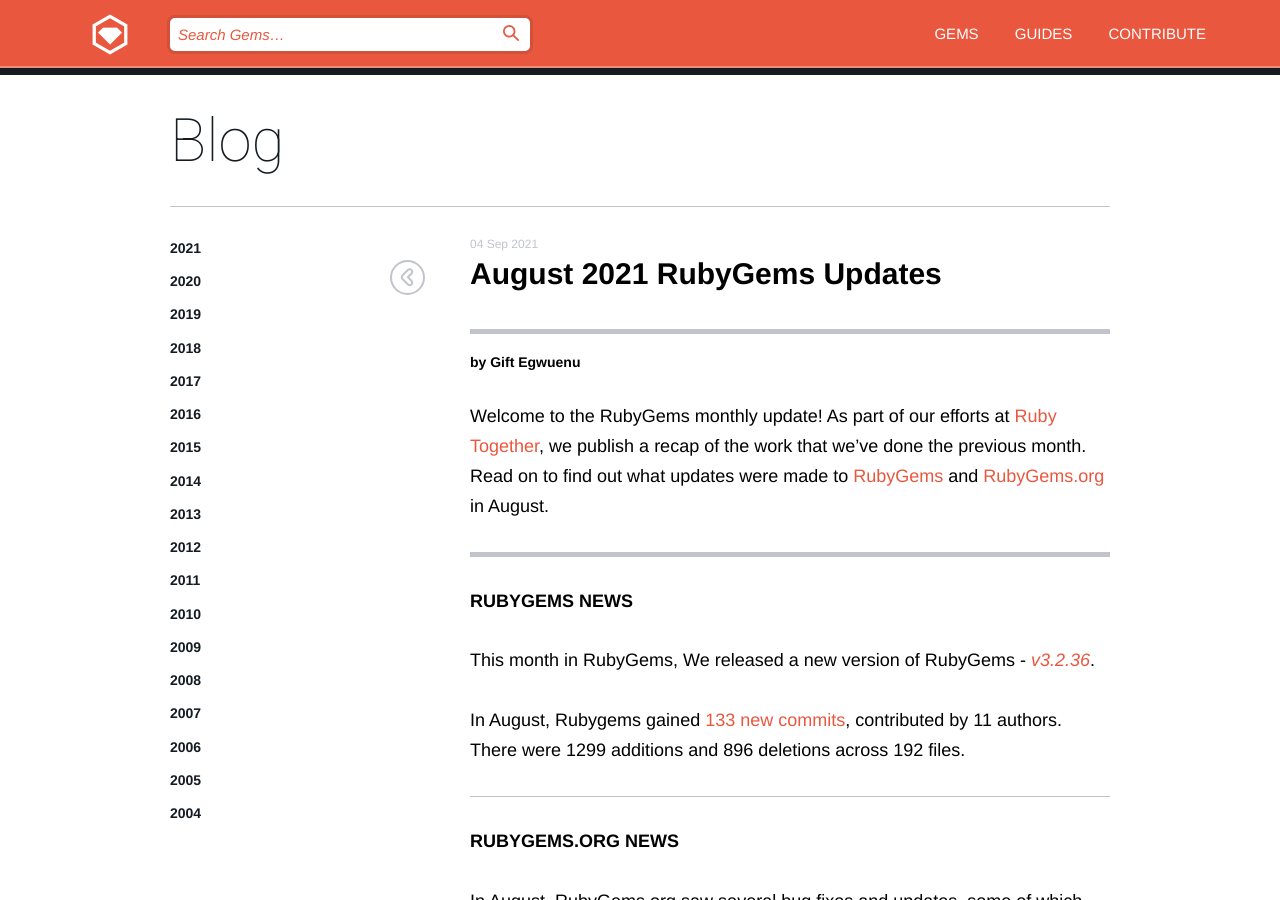
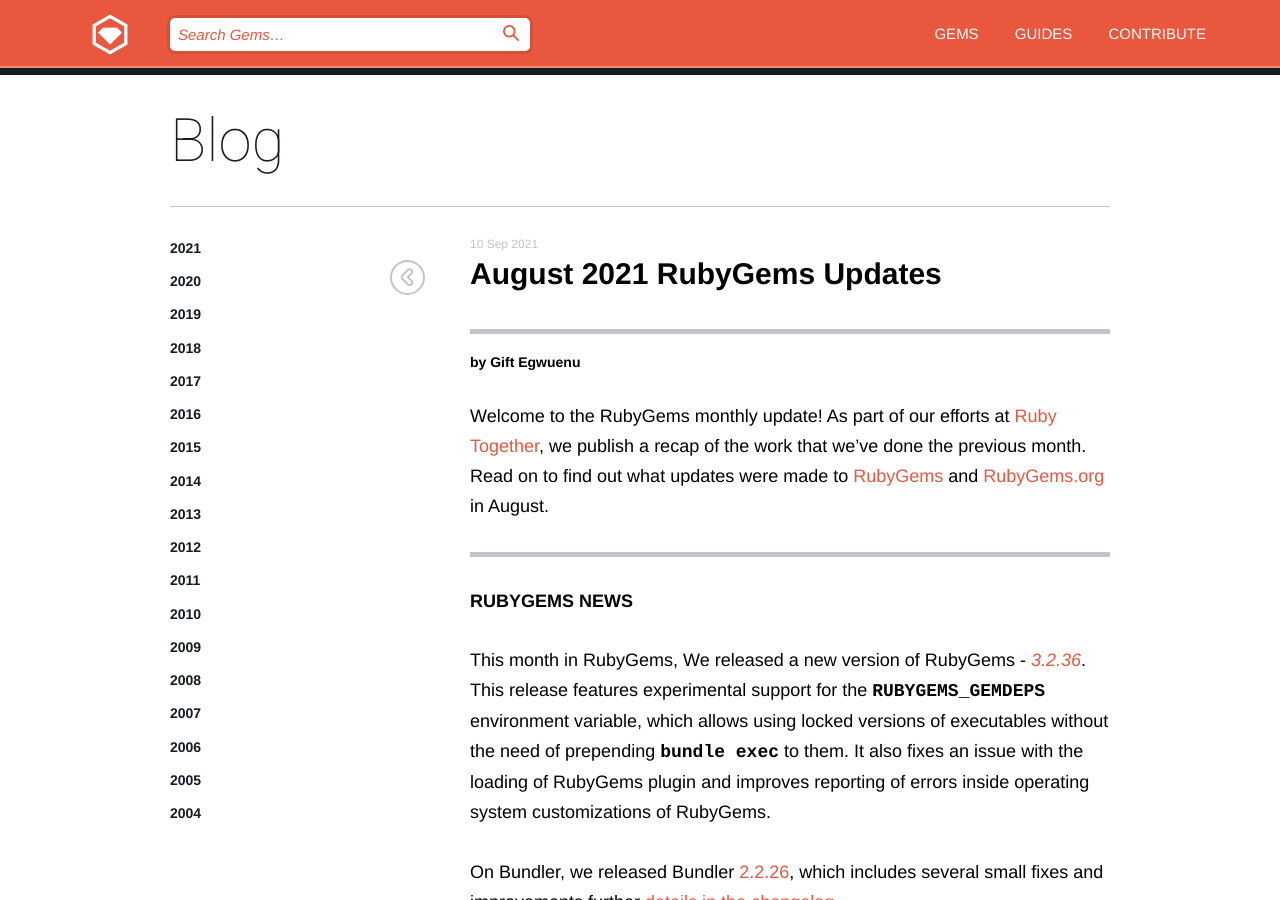
Before and after one commit to rubygems/rubygems.github.io, a Jekyll site: the page built from _posts/2021-09-10-august-rubygems-updates.md, in a window 1280 px wide and 900 px high. Built offline with Jekyll 4.4.1, drawn with Linux system fonts in a browser that asks for light colours; comment, search, counter and statistics services are not loaded; some of the changed text lies outside the part shown.

Commit message:
Add RubyGems section

```diff
--- a/_posts/2021-09-04-august-rubygems-updates.md
+++ b/_posts/2021-09-10-august-rubygems-updates.md
@@ -9,7 +9,9 @@
 
 ## RubyGems News
 
-This month in RubyGems, We released a new version of RubyGems - _[v3.2.36](https://github.com/rubygems/rubygems/releases/tag/v3.2.26)_.
+This month in RubyGems, We released a new version of RubyGems - _[3.2.36](https://github.com/rubygems/rubygems/releases/tag/v3.2.26)_. This release features experimental support for the `RUBYGEMS_GEMDEPS` environment variable, which allows using locked versions of executables without the need of prepending `bundle exec` to them. It also fixes an issue with the loading of RubyGems plugin and improves reporting of errors inside operating system customizations of RubyGems.
+
+On Bundler, we released Bundler [2.2.26](https://rubygems.org/gems/bundler/versions/2.2.26), which includes several small fixes and improvements further [details in the changelog](https://github.com/rubygems/rubygems/blob/master/bundler/CHANGELOG.md#2226-august-17-2021).
 
 In August, Rubygems gained [133 new commits](https://github.com/rubygems/rubygems/compare/master@%7B2021-08-01%7D...master@%7B2021-08-31%7D), contributed by 11 authors. There were 1299 additions and 896 deletions across 192 files.
 
```
